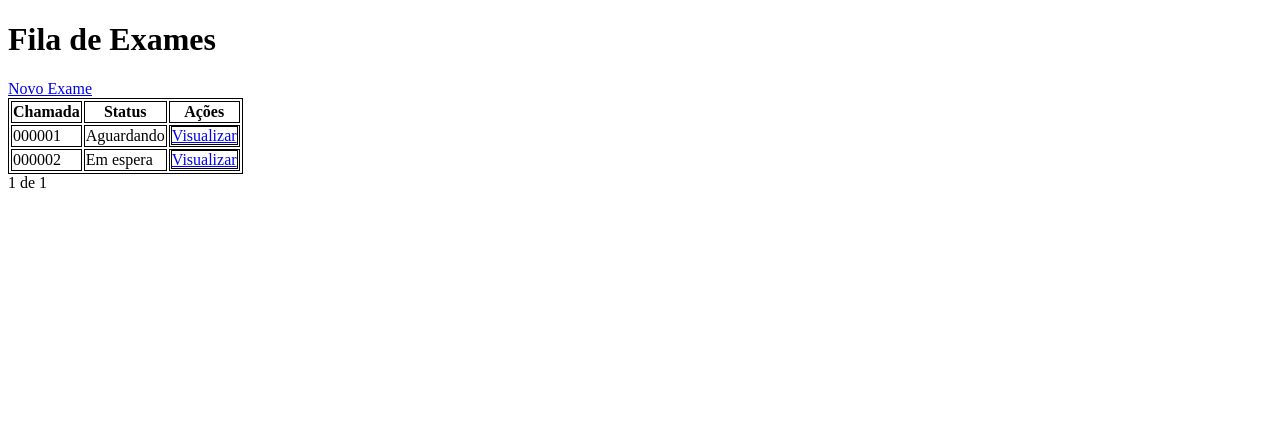
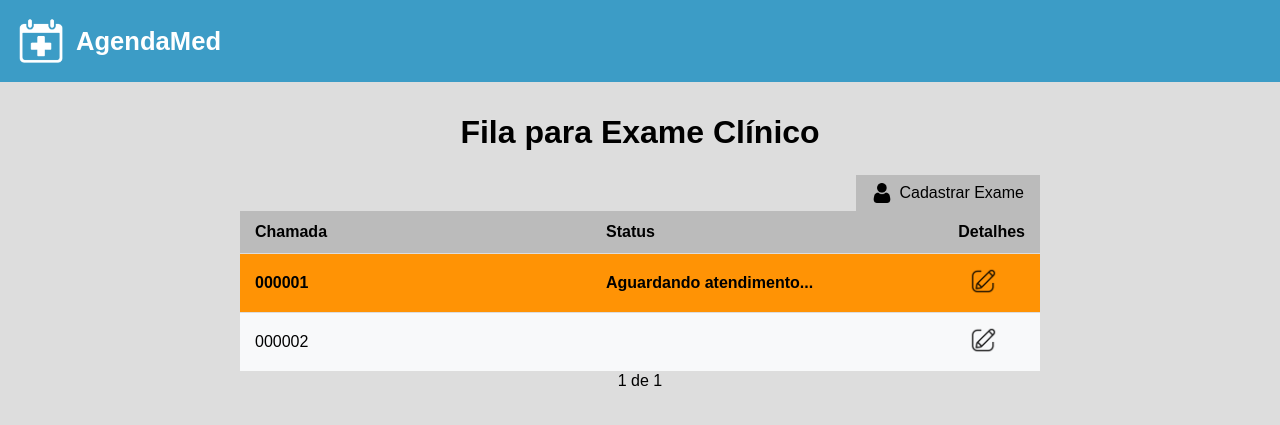
Before and after one commit to Luis-Hardt/AgendaMed, a Django app: page /exames/ in a window 1280 px wide. Shown: the top 425 px of the page. Run offline with Django 5.2, Linux system fonts and the light colour scheme; data comes from the database, SQL or seed files in the repository; both versions use the stored data as it was after the commit.

Commit message:
Add files via upload
Melhorias CRUD e interface/html da fila

```diff
--- /dev/null
+++ b/project_agendamed/app_exames/static/app_exames/css/styles.css
@@ -0,0 +1,123 @@
+* {
+    padding: 0;
+    margin: 0;
+    font-family: Arial, Helvetica, sans-serif;
+}
+
+body {
+    background-color: #ddd;
+}
+
+.navbar {
+    display: flex;
+    align-items: center;
+    padding: 1rem;
+    background-color: #3c9cc6;
+    user-select: none;
+}
+
+.logo-container {
+    display: flex;
+    align-items: center;
+    text-decoration: none;
+}
+
+.logo {
+    height: 50px;
+    margin-right: 10px;
+}
+
+.site-name {
+    font-size: 1.6rem;
+    font-weight: bold;
+    color: #fff;
+}
+
+.queue-container {
+    display: flex;
+    flex-direction: column;
+    align-items: center;
+    margin-top: 2rem;
+    width: 100%;
+}
+
+.queue-heading {
+    font-size: 2rem;
+    margin-bottom: 1.5rem;
+    text-align: center;
+}
+
+.queue-buttons-container {
+    width: 80%;
+    max-width: 800px;
+    display: flex;
+    justify-content: flex-end;
+}
+
+.new-exam-button {
+    background-color: #bbb;
+    border: none;
+    padding: 8px 16px;
+    cursor: pointer;
+    display: flex;
+    align-items: center;
+    color: #000;
+    text-decoration: none;
+    gap: 8px;
+    font-weight: 500;
+}
+
+.new-exam-button img {
+    width: 20px;
+}
+
+.queue-table {
+    width: 80%;
+    max-width: 800px;
+    border-collapse: collapse;
+}
+
+.queue-table th, .queue-table td {
+    padding: 12px 15px;
+    text-align: left;
+    border-bottom: 1px solid #ddd;
+}
+
+.queue-table th {
+    background-color: #bbb;
+    font-weight: bold;
+}
+
+.queue-table th:nth-child(1),
+.queue-table td:nth-child(1),
+.queue-table th:nth-child(2),
+.queue-table td:nth-child(2) {
+    width: 45%;
+}
+
+.queue-table th:nth-child(3),
+.queue-table td:nth-child(3) {
+    width: 10%;
+    min-width: 40px;
+}
+
+.queue-table td {
+    background-color: #f8f9fa;
+}
+
+.current-patient td {
+    background-color: rgb(255, 147, 5);
+    font-weight: bold;
+}
+
+.details-button {
+    background: none;
+    border: none;
+    cursor: pointer;
+    padding: 5px;
+    margin: 0 5px;
+}
+
+.details-button img {
+    width: 30px;
+}
--- a/project_agendamed/app_exames/templates/app_exames/exame_list.html
+++ b/project_agendamed/app_exames/templates/app_exames/exame_list.html
@@ -1,33 +1,58 @@
+{% load static %}
 <!DOCTYPE html>
-<html lang="en">
+<html lang="pt-br">
 <head>
-    <style>
-        table, table * {
-            border: 1px solid black;
-        }
-    </style>
+    <link rel="stylesheet" href="{% static 'app_exames/css/styles.css' %}">
     <title>AgendaMed Fila</title>
 </head>
 <body>
-    <h1>Fila de Exames</h1>
-    <a href="{% url 'exame-create' %}">Novo Exame</a>
-    <table>
+    <nav class="navbar">
+        <a href="" class="logo-container">
+            <img src="{% static 'app_exames/images/logo.png' %}" class="logo">
+            <span class="site-name">AgendaMed</span>
+        </a>
+    </nav>
+    <div class="queue-container">
+        <h1 class="queue-heading">Fila para Exame Clínico</h1>
+
+        <div class="queue-buttons-container">
+            <a href="{% url 'exame-create' %}" class="new-exam-button">
+                <img src="{% static 'app_exames/images/patient.png' %}">
+                Cadastrar Exame
+            </a>
+        </div>
+
+        <table class="queue-table">
         {% if exames %}
         <thead>
             <tr>
                 <th>Chamada</th>
                 <th>Status</th>
-                <th>Ações</th>
+                <th>Detalhes</th>
             </tr>
         </thead>
         <tbody>
             {% for exame in exames %}
+
+            {% if exame == first_form %}
+            <tr class="current-patient">
+                <td>{{ exame.pk|stringformat:'06d' }}</td>
+                <td >Aguardando atendimento...</td>
+                <td>
+                    <a href="{% url 'exame-detail' exame.pk %}" class="details-button">
+                        <img src="{% static 'app_exames/images/edit-button.png' %}">
+                    </a>
+                </td>
+            {% else %}
             <tr>
                 <td>{{ exame.pk|stringformat:'06d' }}</td>
-                <td>{% if exame == first_form %}Aguardando{% else %}Em espera{% endif %}</td>
+                <td></td>
                 <td>
-                    <a href="{% url 'exame-detail' exame.pk %}">Visualizar</a>
+                    <a href="{% url 'exame-detail' exame.pk %}" class="details-button">
+                        <img src="{% static 'app_exames/images/edit-button.png' %}">
+                    </a>
                 </td>
+            {% endif %}
             </tr>
             {% endfor %}
         </tbody>
@@ -36,7 +61,7 @@
         {% endif %}
     </table>
 
-    <div>
+    <div class="page-navigation">
         <div>
             <span>
                 {{ page_obj.number }} de {{ page_obj.paginator.num_pages }}
--- a/project_agendamed/project_agendamed/settings.py
+++ b/project_agendamed/project_agendamed/settings.py
@@ -117,9 +117,6 @@ USE_TZ = True
 # https://docs.djangoproject.com/en/5.2/howto/static-files/
 
 STATIC_URL = '/static/'
-STATICFILES_DIRS = [
-    os.path.join(BASE_DIR, 'statics'),
-]
 
 # Default primary key field type
 # https://docs.djangoproject.com/en/5.2/ref/settings/#default-auto-field
```
Also changed, not shown: project_agendamed/app_exames/static/app_exames/images/edit-button.png (added), project_agendamed/app_exames/static/app_exames/images/logo.png (added), project_agendamed/app_exames/static/app_exames/images/patient.png (added), project_agendamed/app_exames/static/app_exames/js/script.js (added), project_agendamed/db.sqlite3.
